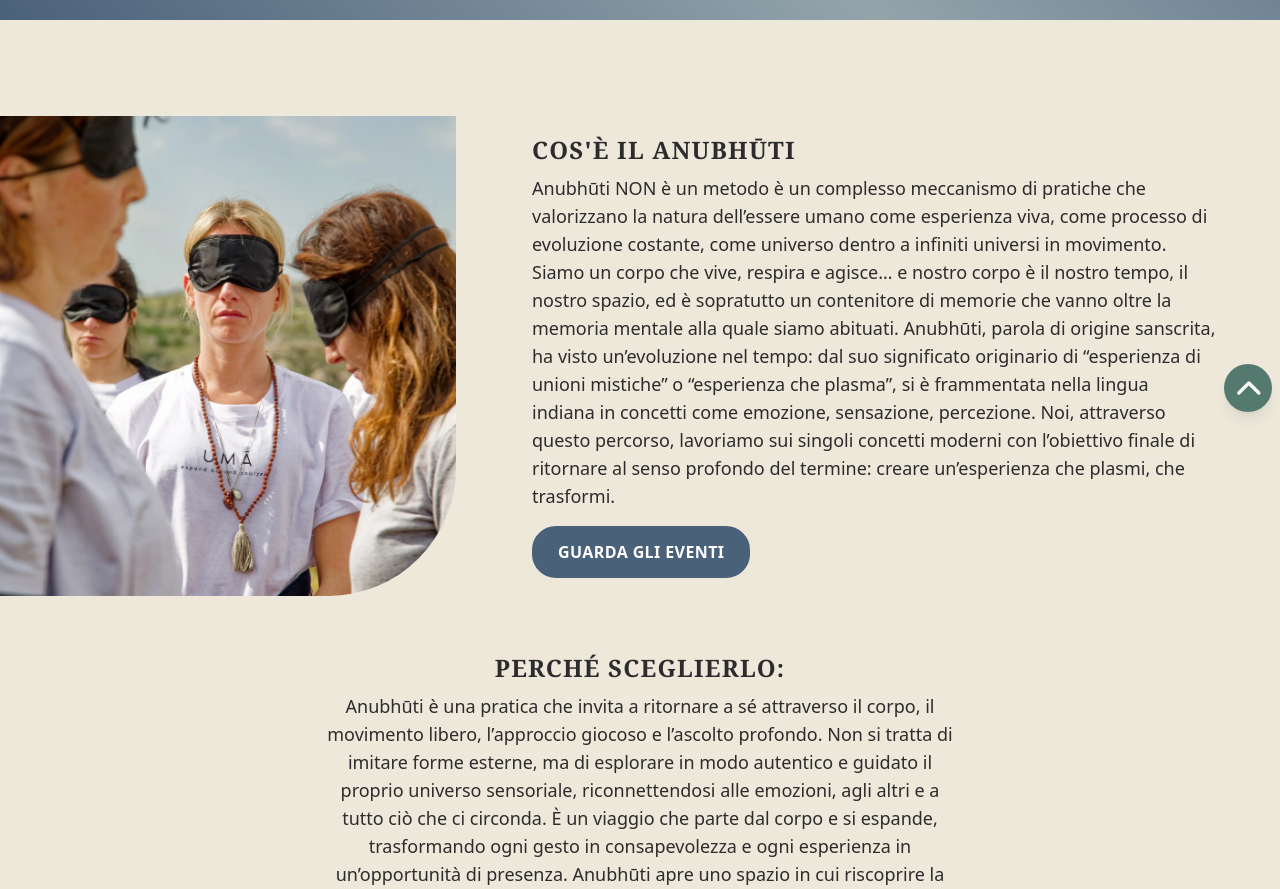
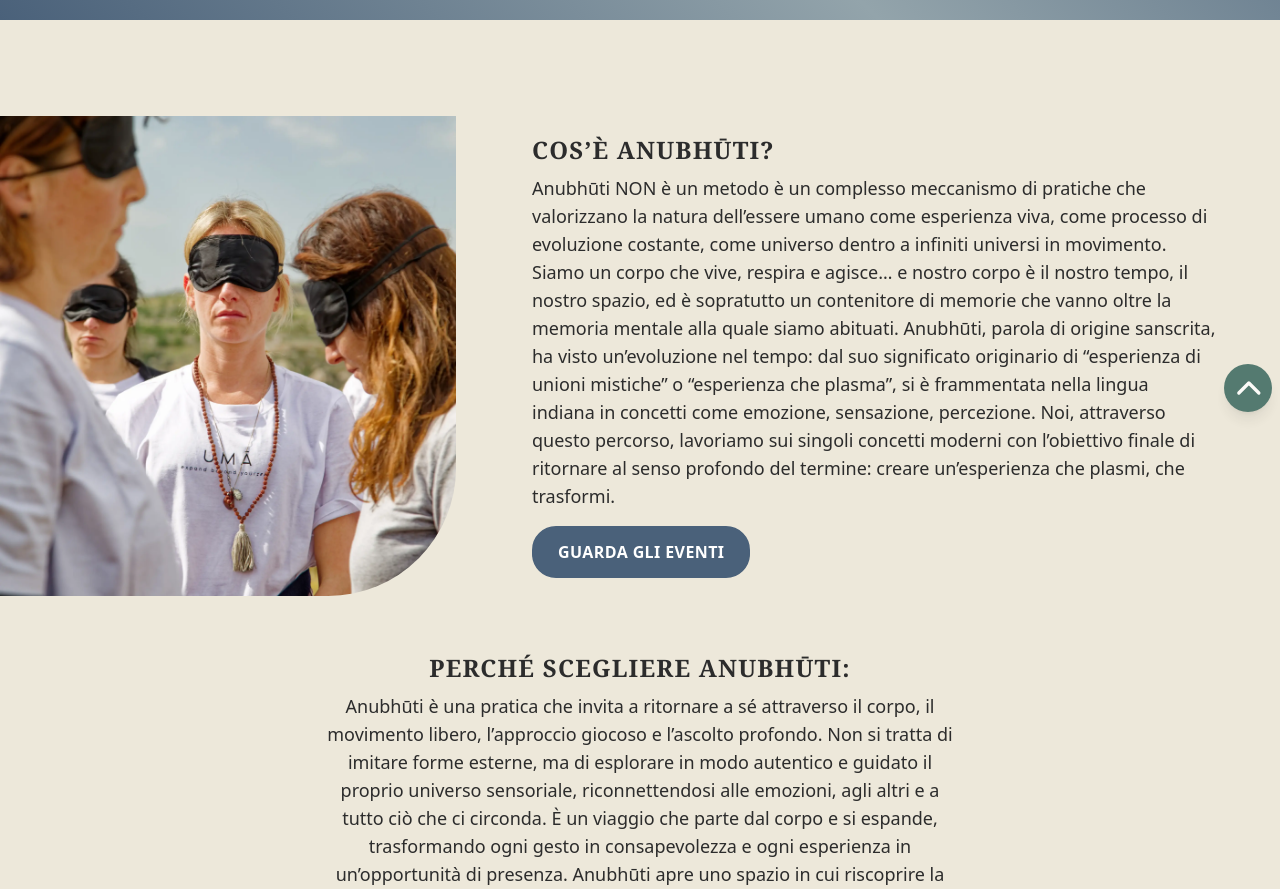
Before and after one commit to asorbellini/static-uma-yoga, a React (Vite) app: page /anubhuti in a window 1280 px wide. Shown: the part 460-1349 px from the top of the page. Built offline with nearby package versions, Linux system fonts and the light colour scheme.

Commit message:
Correct texts

```diff
--- a/src/pages/Anubhuti.jsx
+++ b/src/pages/Anubhuti.jsx
@@ -164,7 +164,7 @@ function Anubhuti() {
                     <div className="w-full md:basis-3/5 flex flex-col items-start ">
                             <div >
                                 <h3 className="w-text-xl title text-oscuro text-left drop-shadow-none font-semibold tracking-wider uppercase py-2">
-                                    Cos'è il Anubhūti
+                                    COS’È ANUBHŪTI?
                                 </h3>
                                 <p className="textDetail drop-shadow-none text-oscuro text-left pb-2">
                                     Anubhūti NON è un metodo è un complesso meccanismo di pratiche che valorizzano la natura dell’essere umano come esperienza viva, come processo di evoluzione costante, come universo dentro a infiniti universi in movimento. Siamo un corpo che vive, respira e agisce… e nostro corpo è il nostro tempo, il nostro spazio, ed è sopratutto un contenitore di memorie che vanno oltre la memoria mentale alla quale siamo abituati. Anubhūti, parola di origine sanscrita, ha visto un’evoluzione nel tempo: dal suo significato originario di “esperienza di unioni mistiche” o “esperienza che plasma”, si è frammentata nella lingua indiana in concetti come emozione, sensazione, percezione. Noi, attraverso questo percorso, lavoriamo sui singoli concetti moderni con l’obiettivo finale di ritornare al senso profondo del termine: creare un’esperienza che plasmi, che trasformi.
@@ -181,7 +181,7 @@ function Anubhuti() {
                 </div>
                 <div className="flex flex-col items-center justify-start pt-8 md:pt-12 px-2 md:px-12">
                     <h3 className="title text-oscuro text-center drop-shadow-none font-semibold tracking-wider uppercase py-2 md:w-[50vw]">
-                        Perché sceglierlo:
+                        Perché scegliere Anubhūti:
                     </h3>
                     <p className="textDetail text-oscuro text-center drop-shadow-none pb-2 lg:w-[50vw]">
                         Anubhūti è una pratica che invita a ritornare a sé attraverso il corpo, il movimento libero, l’approccio giocoso e l’ascolto profondo. Non si tratta di imitare forme esterne, ma di esplorare in modo autentico e guidato il proprio universo sensoriale, riconnettendosi alle emozioni, agli altri e a tutto ciò che ci circonda. È un viaggio che parte dal corpo e si espande, trasformando ogni gesto in consapevolezza e ogni esperienza in un’opportunità di presenza. Anubhūti apre uno spazio in cui riscoprire la propria verità interiore, attraverso un linguaggio fatto di sensazioni, connessioni e libertà espressiva.
```
